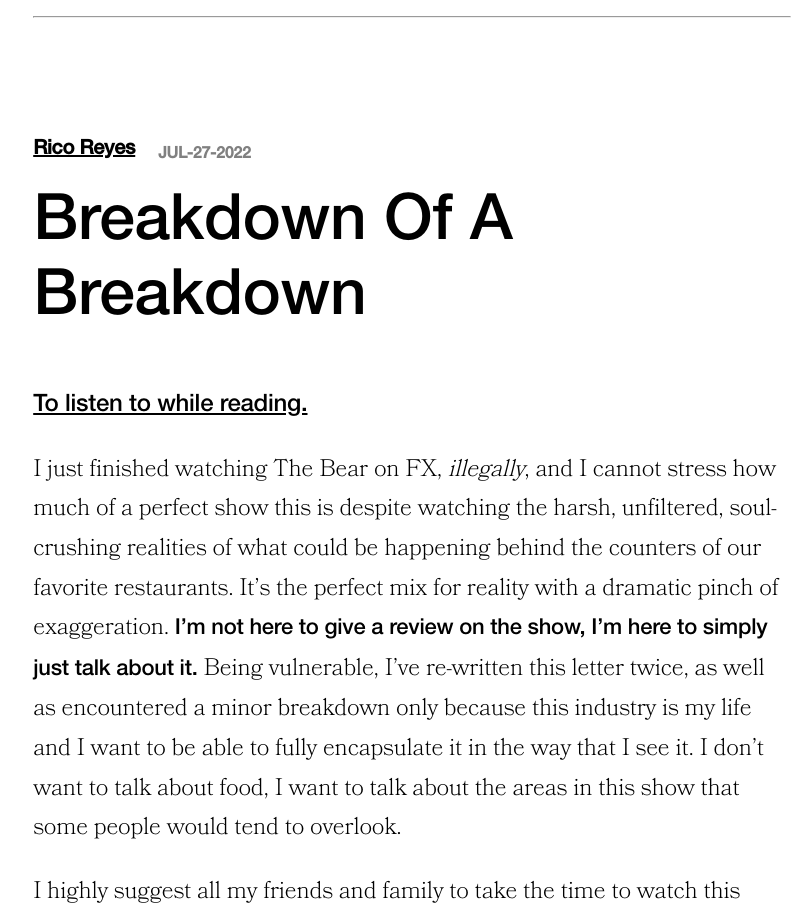
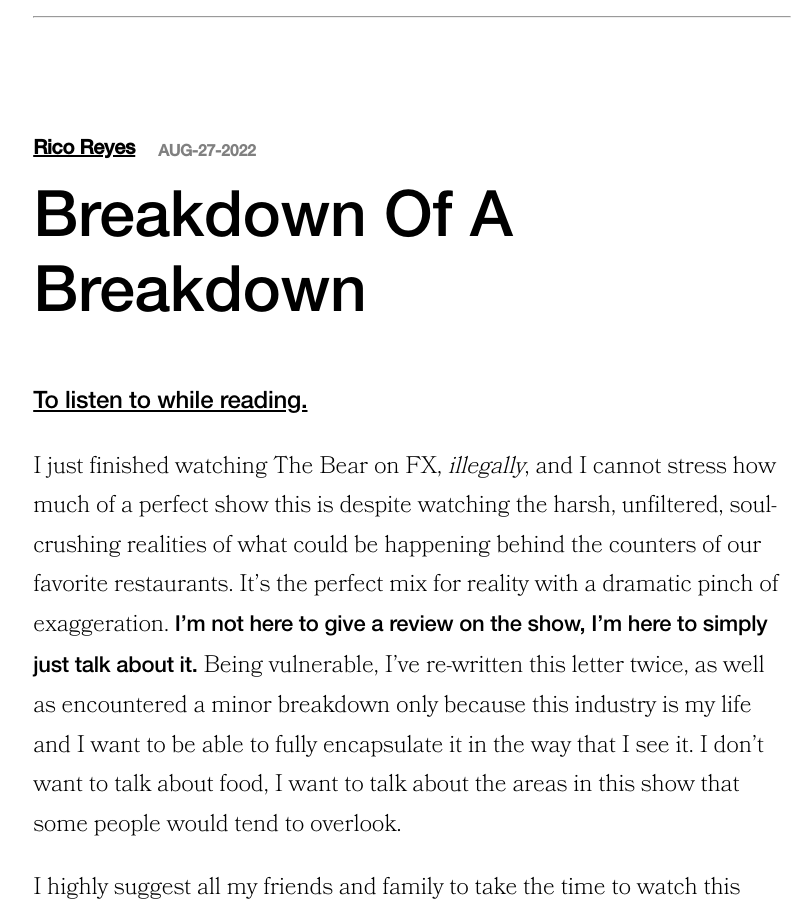
Before and after one commit to NickAz123/raw_website, a Next.js app: page / in a window 1280 px wide. Shown: the part 1420-2334 px from the top of the page, without its empty margins (228-1039 px from the left). Built offline with nearby package versions, Linux system fonts and the light colour scheme.

Commit message:
fixed date for article 3

```diff
--- a/components/Content/Season1/Issue1/Article3.js
+++ b/components/Content/Season1/Issue1/Article3.js
@@ -40,7 +40,7 @@ function Article3() {
         <hr className={styles.lineBreak} />
         <div className={styles.articleCredits}>
           <h4>Rico Reyes</h4>
-          <h5>JUL-27-2022</h5>
+          <h5>AUG-27-2022</h5>
         </div>
         <h1>Breakdown Of A Breakdown</h1>
         <div className={styles.articleText}>
--- a/styles/globals.css
+++ b/styles/globals.css
@@ -59,12 +59,11 @@ h4{
 h5{
   margin: 0px;
   font-size: 16px;
-  line-height: 200%;
+  line-height: 180%;
   margin-left: 23px;
   font-family: HelveticaTitle;
 
   color: grey;
-  vertical-align: center;
 }
 
 a {
```
